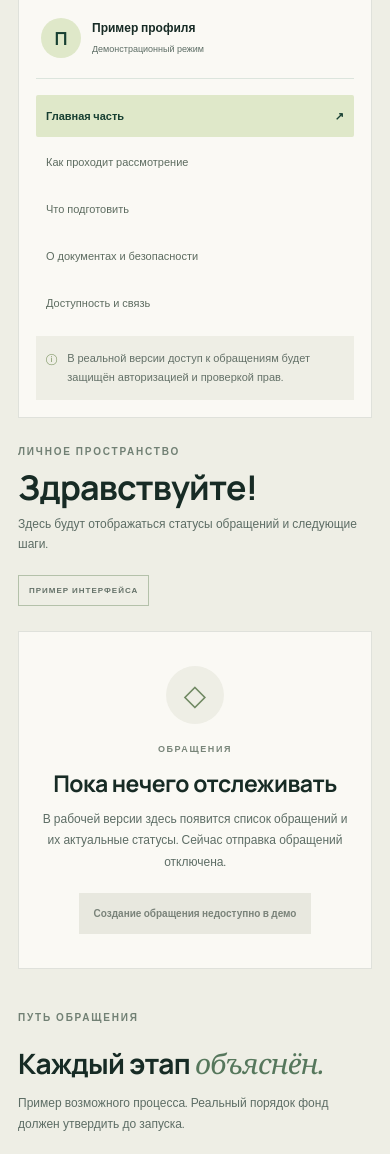
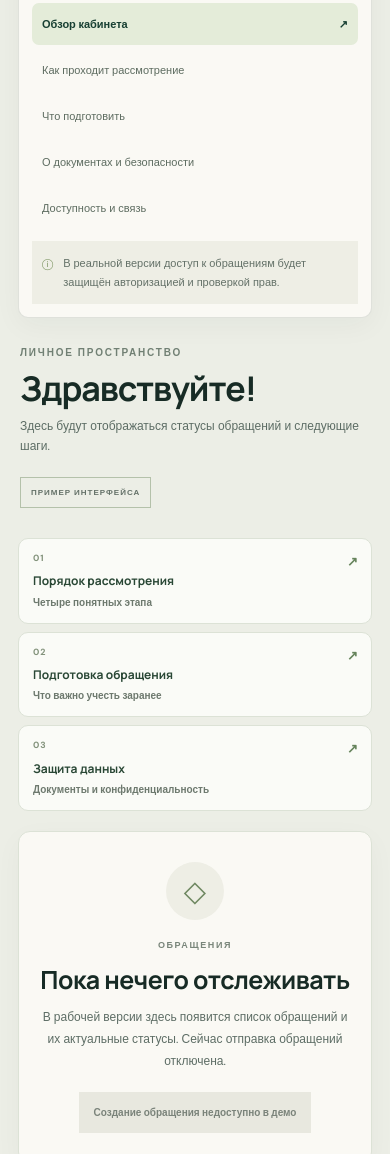
Before and after one commit to userdie-foundation/userdie-digital, a website: page website/prototype/applicant-cabinet.html in a window 390 px wide. Shown: the part 667-1821 px from the top of the page. Drawn offline with Linux system fonts and the light colour scheme.

Commit message:
Improve applicant cabinet navigation and mobile presentation

```diff
--- a/website/prototype/applicant-cabinet.html
+++ b/website/prototype/applicant-cabinet.html
@@ -9,6 +9,48 @@
   <link rel="stylesheet" href="styles.css">
 <style>
 .brand-emblem{display:grid;place-items:center;flex-shrink:0;width:44px;height:44px}.brand-emblem img{display:block;width:100%;height:100%;object-fit:contain}
+
+/* Applicant cabinet refinement: clear hierarchy, useful shortcuts and accessible focus. */
+.applicant-page .cabinet-hero{padding:64px 0 48px;background:radial-gradient(ellipse at 82% 18%,rgba(218,229,194,.72),transparent 42%),linear-gradient(180deg,#f7f6ef 0%,#f1f1e8 100%)}
+.applicant-page .cabinet-hero .lead{max-width:720px;font-size:16px;line-height:1.75}
+.applicant-page .cabinet-workspace{padding-top:34px;background:#eceee6}
+.applicant-page .cabinet-layout{grid-template-columns:232px minmax(0,1fr);gap:22px}
+.applicant-page .cabinet-sidebar{border-radius:12px;box-shadow:0 8px 28px rgba(34,53,40,.045)}
+.applicant-page .cabinet-sidebar>a{min-height:42px;border-radius:7px;text-decoration:none;transition:background .18s,color .18s}
+.applicant-page .cabinet-sidebar>a:hover{background:#edf1e7;color:#294d38}
+.applicant-page .cabinet-sidebar>a:focus-visible,.applicant-page .cabinet-quick-links a:focus-visible{outline:3px solid #557c52;outline-offset:3px}
+.applicant-page .cabinet-sidebar>a.sidebar-active{background:#e4ecd9}
+.applicant-page .cabinet-heading{padding:4px 2px 0}
+.applicant-page .cabinet-heading h2{letter-spacing:-1.1px}
+.applicant-page .cabinet-empty,.applicant-page .journey-list,.applicant-page .documents-panel{border-color:#dce2d6;border-radius:12px;box-shadow:0 8px 28px rgba(34,53,40,.035);overflow:hidden}
+.applicant-page .cabinet-empty{padding:38px 26px}
+.applicant-page .cabinet-empty h3{font-size:25px}
+.applicant-page .cabinet-quick-links{display:grid;grid-template-columns:repeat(3,minmax(0,1fr));gap:10px;margin:0 0 18px}
+.applicant-page .cabinet-quick-links a{position:relative;display:flex;min-width:0;min-height:126px;flex-direction:column;align-items:flex-start;padding:15px 14px 17px;border:1px solid #dce2d6;border-radius:10px;background:#fafbf7;color:#294735;text-decoration:none;transition:transform .18s,border-color .18s,box-shadow .18s}
+.applicant-page .cabinet-quick-links a:hover{transform:translateY(-2px);border-color:#a8b99c;box-shadow:0 8px 20px rgba(34,53,40,.07)}
+.applicant-page .quick-link-number{margin-bottom:13px;color:#82927b;font-size:9px;font-weight:800;letter-spacing:1px}
+.applicant-page .cabinet-quick-links strong{max-width:100%;padding-right:14px;font:700 12px/1.45 Manrope,sans-serif}
+.applicant-page .cabinet-quick-links small{margin-top:5px;color:#6d796e;font-size:10px;line-height:1.5}
+.applicant-page .quick-link-arrow{position:absolute;right:13px;top:12px;color:#66845c;font-size:13px}
+.applicant-page .journey-list li{padding-top:21px;padding-bottom:21px}
+.applicant-page .journey-list strong{font-size:14px}
+.applicant-page .documents-panel{margin-top:42px}
+@media(max-width:900px){.applicant-page .cabinet-layout{grid-template-columns:1fr}.applicant-page .cabinet-sidebar{position:static}}
+@media(max-width:680px){
+ .applicant-page .cabinet-hero{padding:42px 0 30px}
+ .applicant-page .cabinet-hero h1{font-size:clamp(38px,10vw,54px);line-height:1.04;letter-spacing:-1.5px}
+ .applicant-page .cabinet-hero .lead{font-size:14px}
+ .applicant-page .cabinet-workspace{padding-top:18px}
+ .applicant-page .cabinet-sidebar{padding:13px;border-radius:10px}
+ .applicant-page .cabinet-sidebar>a{padding:11px 10px}
+ .applicant-page .cabinet-quick-links{grid-template-columns:1fr;gap:8px}
+ .applicant-page .cabinet-quick-links a{min-height:0;padding:12px 14px 13px}
+ .applicant-page .quick-link-number{margin-bottom:6px}
+ .applicant-page .cabinet-empty{padding:30px 17px}
+ .applicant-page .cabinet-section{margin-top:36px}
+ .applicant-page .documents-panel{margin-top:32px}
+}
+@media(prefers-reduced-motion:reduce){.applicant-page .cabinet-quick-links a,.applicant-page .cabinet-sidebar>a{transition:none}.applicant-page .cabinet-quick-links a:hover{transform:none}}
 </style>
 </head>
 <body class="applicant-page">
@@ -44,7 +86,7 @@
       <div class="container cabinet-layout">
         <aside class="cabinet-sidebar" aria-label="Разделы кабинета">
           <div class="demo-profile"><span class="demo-avatar" aria-hidden="true">П</span><div><strong>Пример профиля</strong><small>Демонстрационный режим</small></div></div>
-          <a class="sidebar-active" href="#overview" aria-current="page">Главная часть <span>↗</span></a>
+          <a class="sidebar-active" href="#overview" aria-current="page">Обзор кабинета <span aria-hidden="true">↗</span></a>
           <a href="#steps">Как проходит рассмотрение</a>
           <a href="#prepare">Что подготовить</a>
           <a href="#documents">О документах и безопасности</a>
@@ -54,6 +96,12 @@
 
         <div class="cabinet-main" id="overview">
           <div class="cabinet-heading"><div><p class="eyebrow">ЛИЧНОЕ ПРОСТРАНСТВО</p><h2>Здравствуйте!</h2><p>Здесь будут отображаться статусы обращений и следующие шаги.</p></div><span class="demo-tag">ПРИМЕР ИНТЕРФЕЙСА</span></div>
+          <nav class="cabinet-quick-links" aria-label="Быстрые переходы по кабинету">
+            <a href="#steps"><span class="quick-link-number">01</span><strong>Порядок рассмотрения</strong><small>Четыре понятных этапа</small><span class="quick-link-arrow" aria-hidden="true">↗</span></a>
+            <a href="#prepare"><span class="quick-link-number">02</span><strong>Подготовка обращения</strong><small>Что важно учесть заранее</small><span class="quick-link-arrow" aria-hidden="true">↗</span></a>
+            <a href="#documents"><span class="quick-link-number">03</span><strong>Защита данных</strong><small>Документы и конфиденциальность</small><span class="quick-link-arrow" aria-hidden="true">↗</span></a>
+          </nav>
+
           <div class="cabinet-empty">
             <div class="empty-icon" aria-hidden="true">◇</div>
             <p class="empty-kicker">ОБРАЩЕНИЯ</p>
@@ -156,6 +204,23 @@
   });
   mobile.addEventListener('change', syncLayout);
   syncLayout();
+
+  const sectionLinks = [...document.querySelectorAll('.cabinet-sidebar a[href^="#"]')];
+  const sections = sectionLinks.map(link => document.querySelector(link.getAttribute('href'))).filter(Boolean);
+  const setActiveSection = id => {
+    sectionLinks.forEach(link => {
+      const active = link.getAttribute('href') === '#' + id;
+      if (active) link.setAttribute('aria-current', 'location');
+      else if (link.getAttribute('aria-current') === 'location') link.removeAttribute('aria-current');
+    });
+  };
+  if ('IntersectionObserver' in window) {
+    const observer = new IntersectionObserver(entries => {
+      const visible = entries.filter(entry => entry.isIntersecting).sort((a,b) => b.intersectionRatio-a.intersectionRatio)[0];
+      if (visible) setActiveSection(visible.target.id);
+    }, {rootMargin: '-18% 0px -68% 0px', threshold: [0, .2, .5, .8]});
+    sections.forEach(section => observer.observe(section));
+  }
 })();
 </script>
 
```
